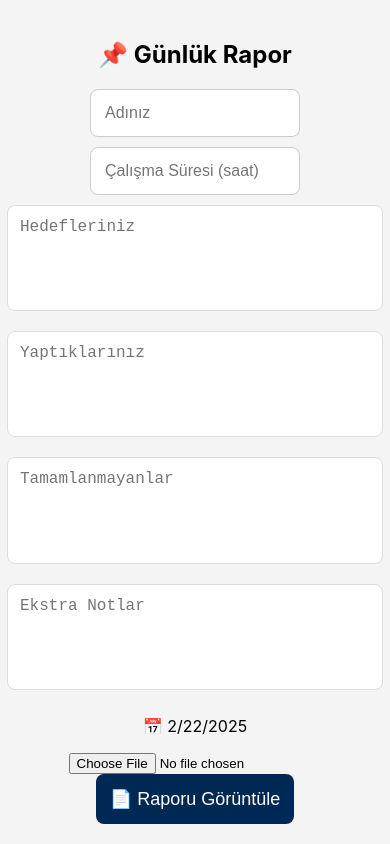
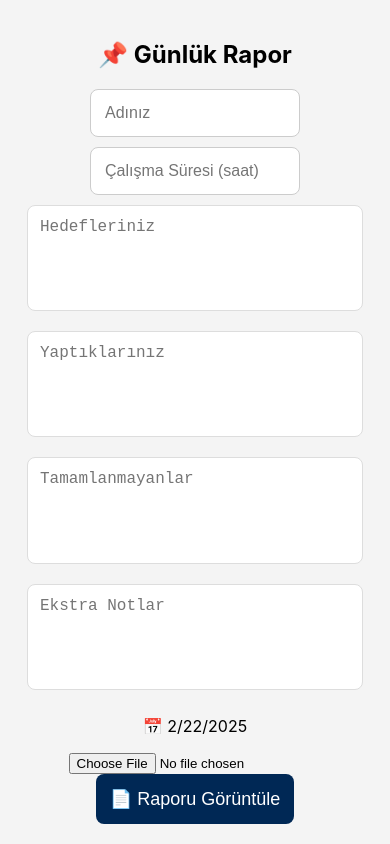
Before and after one commit to nazlinres01/report-app, a React (Create React App) app: page / in a window 390 px wide. Built offline with nearby package versions, Linux system fonts and the light colour scheme.

Commit message:
updated mobile design

```diff
--- a/src/pages/Home.jsx
+++ b/src/pages/Home.jsx
@@ -122,7 +122,7 @@ const styles = {
     alignItems: "center",
     justifyContent: "center",
     background: "#F4F4F4",
-    padding: "20px",
+    padding: "20px 40px",
     boxSizing: "border-box",
   },
   title: {
```
